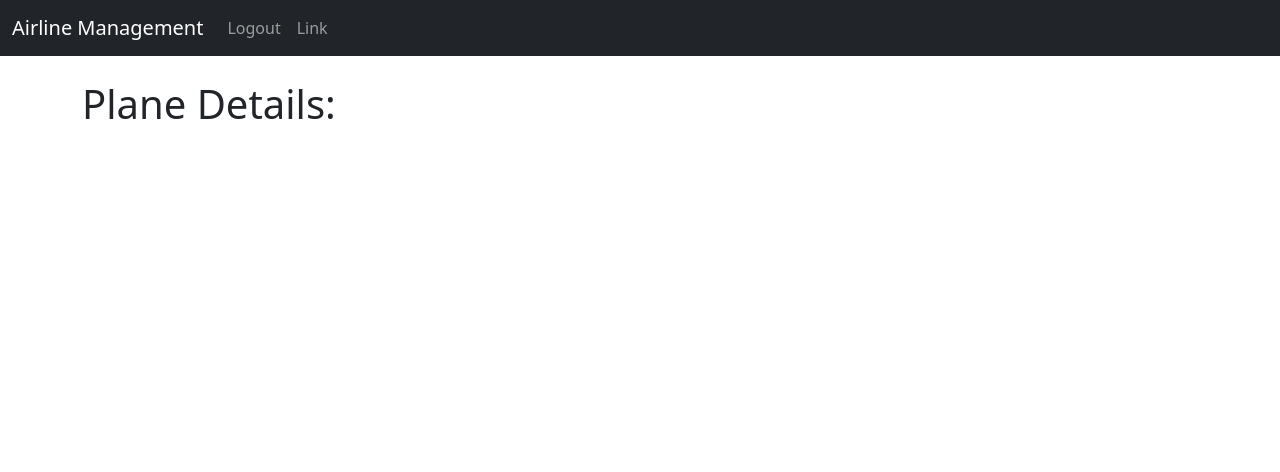
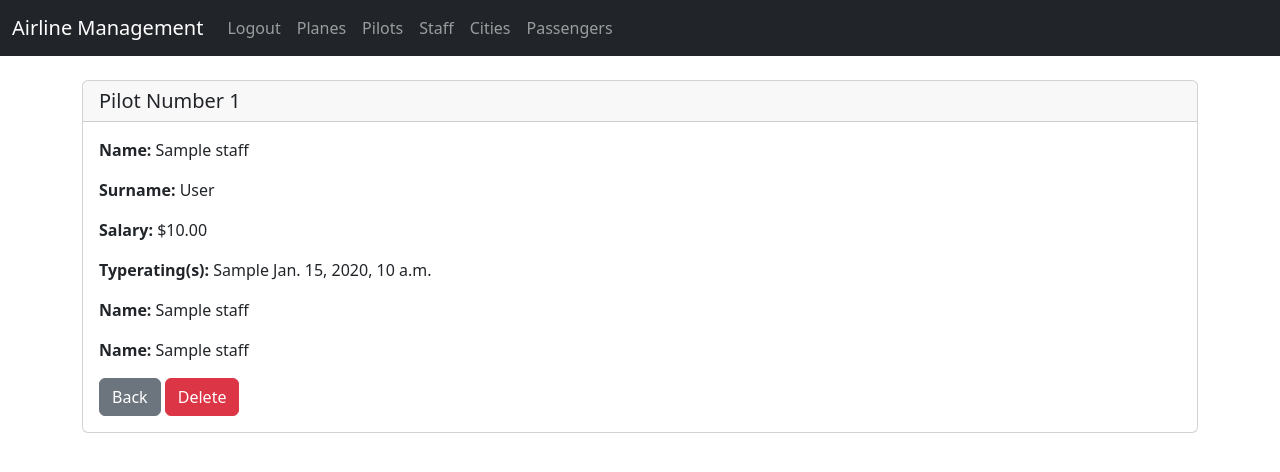
Before and after one commit to gonz-tyler/airline-management-dashboard, a Django app: page /pilots/1 in a window 1280 px wide. Shown: the top 472 px of the page. Run offline with Django 4.2, Linux system fonts and the light colour scheme; a user stored in the database is signed in; tables that the repository leaves empty hold one stand-in row (values such as "Sample post").

Commit message:
started creation of views for each table

```diff
--- a/website/templates/navbar.html
+++ b/website/templates/navbar.html
@@ -19,7 +19,19 @@
             </li>
             {% endif %}
             <li class="nav-item">
-                <a class="nav-link" href="#">Link</a>
+                <a class="nav-link" href="{% url 'view_planes' %}">Planes</a>
+            </li>
+            <li class="nav-item">
+                <a class="nav-link" href="{% url 'view_planes' %}">Pilots</a>
+            </li>
+            <li class="nav-item">
+                <a class="nav-link" href="{% url 'view_planes' %}">Staff</a>
+            </li>
+            <li class="nav-item">
+                <a class="nav-link" href="{% url 'view_planes' %}">Cities</a>
+            </li>
+            <li class="nav-item">
+              <a class="nav-link" href="{% url 'view_planes' %}">Passengers</a>
             </li>
         </ul>
       </div>
--- a/website/templates/pilot_details.html
+++ b/website/templates/pilot_details.html
@@ -1,9 +1,23 @@
 {%extends 'base.html' %}
 {%block content%}
 
-    <h1>Plane Details:</h1>
-    {{ plane.SERIALNUM }}
-    {{ plane.MANUFACTURER }}
-    {{ plane.MODEL }}
+<div class="card">
+    <h5 class="card-header">Pilot Number {{pilot.PILOTNUM}} </h5>
+    <div class="card-body">
+        <p class="list-group-item"><strong>Name: </strong>{{ pilot.EMPNUM.NAME }}</p>
+        <p class="list-group-item"><strong>Surname: </strong>{{ pilot.EMPNUM.SURNAME }}</p>
+        <p class="list-group-item"><strong>Salary: </strong>${{ pilot.EMPNUM.SALARY }}</p>
+        {% if typeratings %}
+          {% for typerating in typeratings %}
+          <p class="list-group-item"><strong>Typerating(s): </strong>{{ typerating.TYPERATING }}    {{ typerating.DATEEARNED }}</p>
+          {% endfor %}
+        {% endif %}
+        <p class="list-group-item"><strong>Name: </strong>{{ pilot.EMPNUM.NAME }}</p>
+        <p class="list-group-item"><strong>Name: </strong>{{ pilot.EMPNUM.NAME }}</p>
+
+        <a onclick="history.back()" class="btn btn-secondary">Back</a>
+        <a href="{% url 'delete_pilot' pilot.PILOTNUM %}" class="btn btn-danger">Delete</a>
+    </div>
+  </div>
 
 {%endblock%}
--- a/website/urls.py
+++ b/website/urls.py
@@ -6,16 +6,89 @@ urlpatterns = [
     #path('login/', views.login_user, name='login'),
     path('logout/', views.logout_user, name='logout'),
     path('register/', views.register_user, name='register'),
+
+    #-- planes --#
     path('planes/', views.view_planes, name='view_planes'),
     path('planes/<int:pk>', views.view_plane, name='view_plane'),
     path('delete_plane/<int:pk>', views.delete_plane, name='delete_plane'),
+    path('add_plane', views.add_plane, name='add_plane'),
+
+    #-- cities --#
+    path('cities/', views.view_cities, name='view_cities'),
+    path('cities/<str:pk>', views.view_city, name='view_city'),
+    path('delete_city/<str:pk>', views.delete_city, name='delete_city'),
+    path('add_city', views.add_city, name='add_city'),
+
+    #-- flight crews --#
+    path('crews/', views.view_crews, name='view_crews'),
+    path('crews/<int:pk>', views.view_crew, name='view_crew'),
+    path('delete_crew/<int:pk>', views.delete_crew, name='delete_crew'),
+    path('add_crew', views.add_crew, name='add_crew'),
+
+    #-- flights --#
     path('flights/', views.view_flights, name='view_flights'),
     path('flights/<int:pk>', views.view_flight, name='view_flight'),
     path('delete_flight/<int:pk>', views.delete_flight, name='delete_flight'),
+    path('add_flight', views.add_flight, name='add_flight'),
 
-    path('cities/', views.view_cities, name='view_cities'),
-    path('cities/<str:pk>', views.view_city, name='view_city'),
+    #-- passenger address --#
+    path('passenger_addresses/', views.view_passenger_addresses, name='view_passenger_addresses'),
+    path('passenger_addresses/<int:pk>', views.view_passenger_address, name='view_passenger_address'),
+    path('delete_passenger_address/<int:pk>', views.delete_passenger_address, name='delete_passenger_address'),
+    path('add_passenger_address', views.add_passenger_address, name='add_passenger_address'),
+
+    #-- passenger booking --#
     path('pilots/', views.view_pilots, name='view_pilots'),
     path('pilots/<int:pk>', views.view_pilot, name='view_pilot'),
+    path('delete_pilot/<int:pk>', views.delete_pilot, name='delete_pilot'),
+    path('add_pilot', views.add_pilot, name='add_pilot'),
+
+    #-- passenger phone --#
+    path('passenger_phones/', views.view_passenger_phones, name='view_passenger_phones'),
+    path('passenger_phones/<int:pk>', views.view_passenger_phone, name='view_passenger_phone'),
+    path('delete_passenger_phone/<int:pk>', views.delete_passenger_phone, name='delete_passenger_phone'),
+    path('add_passenger_phone', views.add_passenger_phone, name='add_passenger_phone'),
+
+    #-- passenger --#
+    path('passengers/', views.view_passengers, name='view_passengers'),
+    path('passenger/<int:pk>', views.view_pilot, name='view_passenger'),
+    path('delete_passenger/<int:pk>', views.delete_pilot, name='delete_passenger'),
+    path('add_passenger', views.add_passenger, name='add_passenger'),
+
+    #-- pilot typeratings --#
+    path('pilot_typeratings/', views.view_pilot_typeratings, name='view_pilot_typeratings'),
+    path('pilot_typeratings/<int:pk>', views.view_pilot_typerating, name='view_pilot_typerating'),
+    path('delete_pilot_typerating/<int:pk>', views.delete_pilot_typerating, name='delete_pilot_typerating'),
+    path('add_pilot_typerating', views.add_pilot_typerating, name='add_pilot_typerating'),
+
+    #-- pilots --#
+    path('pilots/', views.view_pilots, name='view_pilots'),
+    path('pilots/<int:pk>', views.view_pilot, name='view_pilot'),
+    path('delete_pilot/<int:pk>', views.delete_pilot, name='delete_pilot'),
+    path('add_pilot', views.add_pilot, name='add_pilot'),
+
+    #-- staff addresses --#
+    path('staff_addresses/', views.view_staff_addresses, name='view_staff_addresses'),
+    path('staff_addresses/<int:pk>', views.view_staff_address, name='view_staff_address'),
+    path('delete_staff_address/<int:pk>', views.delete_staff_address, name='delete_staff_address'),
+    path('add_staff_address', views.add_staff_address, name='add_staff_address'),
+
+    #-- staff phones --#
+    path('staff_phones/', views.view_staff_phones, name='view_staff_phones'),
+    path('staff_phones/<int:pk>', views.view_staff_phone, name='view_staff_phone'),
+    path('delete_staff_phone/<int:pk>', views.delete_staff_phone, name='delete_staff_phone'),
+    path('add_staff_phone', views.add_staff_phone, name='add_staff_phone'),
+
+    #-- staff --#
+    path('staff/', views.view_staff, name='view_staff'),
+    path('staff/<int:pk>', views.view_staff_member, name='view_staff_members'),
+    path('delete_staff/<int:pk>', views.delete_staff_member, name='delete_staff'),
+    path('add_staff', views.add_staff_member, name='add_staff'),
+
+    #-- stretch --#
+    path('stretches/', views.view_stretches, name='view_stretches'),
+    path('stretches/<int:pk>', views.view_stretch, name='view_stretch'),
+    path('delete_stretch/<int:pk>', views.delete_stretch, name='delete_stretch'),
+    path('add_stretch', views.add_stretch, name='add_stretch'),
 
 ]
--- a/website/views.py
+++ b/website/views.py
@@ -4,6 +4,7 @@ from django.contrib import messages
 from .forms import SignUpForm
 from .models import *
 
+#-- Render Home Page --#
 def home(request):
     flights = Flight.objects.all()
     cities = City.objects.all()
@@ -23,12 +24,13 @@ def home(request):
     else:
         return render(request, 'home.html', {'flights': flights})
 
+#-- Logout User --#
 def logout_user(request):
     logout(request)
     messages.success(request, "You have been logged out...")
     return redirect('home')
 
-
+#-- Register User --#
 def register_user(request):
     if request.method == 'POST':
         form = SignUpForm(request.POST)
@@ -46,6 +48,79 @@ def register_user(request):
         return render(request, 'register.html', {'form':form})
     return render(request, 'register.html', {'form':form})
 
+#-- Planes --#
+def view_planes(request):
+    if request.user.is_authenticated:
+        planes = Airplane.objects.all()
+        return render(request, 'planes.html', {'planes': planes})
+
+def view_plane(request, pk):
+    if request.user.is_authenticated:
+        #look up plane
+        plane = Airplane.objects.get(SERIALNUM=pk)
+        return render(request, 'plane_details.html', {'plane':plane})
+    else:
+        messages.success(request, 'You must be logged in to view this page.')
+        return redirect('home')
+
+def delete_plane(request, pk):
+    if request.user.is_authenticated:
+        delete_it = Airplane.objects.get(SERIALNUM=pk)
+        plane_number = delete_it.SERIALNUM
+        delete_it.delete()
+        messages.success(request, f"Plane {plane_number} Deleted Successfully")
+        flight_number = None
+        return redirect('home')
+    else:
+        messages.success(request, "You must be logged in to perform this action.")
+        return redirect('home')
+
+def add_plane(request):
+    pass
+
+#-- Cities --#
+def view_cities(request):
+    if request.user.is_authenticated:
+        cities = City.objects.all()
+        return render(request, 'cities.html', {'cities': cities})
+
+def view_city(request, pk):
+    if request.user.is_authenticated:
+        #look up city
+        city = City.objects.get(CITYCODE=pk)
+        return render(request, 'city_details.html', {'city':city})
+    else:
+        messages.success(request, 'You must be logged in to view this page.')
+        return redirect('home')
+
+def delete_city(request, pk):
+    pass
+
+def add_city(request):
+    pass
+
+#-- Flight Crews --#
+def view_crews(request):
+    if request.user.is_authenticated:
+        crews = FlightCrew.objects.all()
+        return render(request, 'crews.html', {'crews': crews})
+
+def view_crew(request, pk):
+    if request.user.is_authenticated:
+        #look up city
+        crew = FlightCrew.objects.get(EMPNUM=pk)
+        return render(request, 'crew_details.html', {'crew':crew})
+    else:
+        messages.success(request, 'You must be logged in to view this page.')
+        return redirect('home')
+
+def delete_crew(request, pk):
+    pass
+
+def add_crew(request):
+    pass
+
+#-- Flights --#
 def view_flights(request):
     if request.user.is_authenticated:
         flights = Flight.objects.all()
@@ -72,12 +147,16 @@ def delete_flight(request, pk):
         messages.success(request, "You must be logged in to perform this action.")
         return redirect('home')
 
-def view_cities(request):
+def add_flight(request):
+    return render(request, 'add_flight.html')
+
+#-- Passenger Addresses --#
+def view_passenger_addresses(request):
     if request.user.is_authenticated:
-        cities = City.objects.all()
-        return render(request, 'cities.html', {'cities': cities})
+        passenger_addresses = PassengerAddress.objects.all()
+        return render(request, 'passenger_addresses.html', {'passenger_addresses': passenger_addresses})
 
-def view_city(request, pk):
+def view_passenger_address(request, pk):
     if request.user.is_authenticated:
         #look up city
         city = City.objects.get(CITYCODE=pk)
@@ -86,6 +165,97 @@ def view_city(request, pk):
         messages.success(request, 'You must be logged in to view this page.')
         return redirect('home')
 
+def delete_passenger_address(request, pk):
+    pass
+
+def add_passenger_address(request):
+    pass
+
+#-- Passenger Bookings --#
+def view_passenger_bookings(request):
+    if request.user.is_authenticated:
+        cities = City.objects.all()
+        return render(request, 'cities.html', {'cities': cities})
+
+def view_passenger_booking(request, pk):
+    if request.user.is_authenticated:
+        #look up city
+        city = City.objects.get(CITYCODE=pk)
+        return render(request, 'city_details.html', {'city':city})
+    else:
+        messages.success(request, 'You must be logged in to view this page.')
+        return redirect('home')
+
+def delete_passenger_booking(request, pk):
+    pass
+
+def add_passenger_booking(request):
+    pass
+
+#-- Passenger Phones --#
+def view_passenger_phones(request):
+    if request.user.is_authenticated:
+        cities = City.objects.all()
+        return render(request, 'cities.html', {'cities': cities})
+
+def view_passenger_phone(request, pk):
+    if request.user.is_authenticated:
+        #look up city
+        city = City.objects.get(CITYCODE=pk)
+        return render(request, 'city_details.html', {'city':city})
+    else:
+        messages.success(request, 'You must be logged in to view this page.')
+        return redirect('home')
+
+def delete_passenger_phone(request, pk):
+    pass
+
+def add_passenger_phone(request):
+    pass
+
+#-- Passengers --#
+def view_passengers(request):
+    if request.user.is_authenticated:
+        cities = City.objects.all()
+        return render(request, 'cities.html', {'cities': cities})
+
+def view_passenger(request, pk):
+    if request.user.is_authenticated:
+        #look up city
+        city = City.objects.get(CITYCODE=pk)
+        return render(request, 'city_details.html', {'city':city})
+    else:
+        messages.success(request, 'You must be logged in to view this page.')
+        return redirect('home')
+
+def delete_passenger(request, pk):
+    pass
+
+def add_passenger(request):
+    pass
+
+#-- Pilot Typeratings --#
+def view_pilot_typeratings(request):
+    if request.user.is_authenticated:
+        cities = City.objects.all()
+        return render(request, 'cities.html', {'cities': cities})
+
+def view_pilot_typerating(request, pk):
+    if request.user.is_authenticated:
+        #look up city
+        city = City.objects.get(CITYCODE=pk)
+        return render(request, 'city_details.html', {'city':city})
+    else:
+        messages.success(request, 'You must be logged in to view this page.')
+        return redirect('home')
+
+def delete_pilot_typerating(request, pk):
+    pass
+
+def add_pilot_typerating(request):
+    pass
+
+#-- Pilots --#
 def view_pilots(request):
     if request.user.is_authenticated:
         pilots = Pilot.objects.all()
@@ -93,35 +263,101 @@ def view_pilots(request):
 
 def view_pilot(request, pk):
     if request.user.is_authenticated:
-        #look up plane
+        # Look up pilot
         pilot = Pilot.objects.get(PILOTNUM=pk)
-        return render(request, 'pilot_details.html', {'pilot':pilot})
+        # Get all type ratings for the pilot
+        typeratings = PilotTypeRating.objects.filter(PILOTNUM=pilot)
+        return render(request, 'pilot_details.html', {'pilot': pilot, 'typeratings': typeratings})
     else:
         messages.success(request, 'You must be logged in to view this page.')
         return redirect('home')
 
-def view_planes(request):
+def delete_pilot(request, pk):
+    pass
+
+def add_pilot(request):
+    pass
+
+#-- Staff Addresses --#
+def view_staff_addresses(request):
     if request.user.is_authenticated:
-        planes = Airplane.objects.all()
-        return render(request, 'planes.html', {'planes': planes})
+        cities = City.objects.all()
+        return render(request, 'cities.html', {'cities': cities})
 
-def view_plane(request, pk):
+def view_staff_address(request, pk):
     if request.user.is_authenticated:
-        #look up plane
-        plane = Airplane.objects.get(SERIALNUM=pk)
-        return render(request, 'plane_details.html', {'plane':plane})
+        #look up city
+        city = City.objects.get(CITYCODE=pk)
+        return render(request, 'city_details.html', {'city':city})
     else:
         messages.success(request, 'You must be logged in to view this page.')
         return redirect('home')
 
-def delete_plane(request, pk):
+def delete_staff_address(request, pk):
+    pass
+
+def add_staff_address(request):
+    pass
+
+#-- Staff Phones --#
+def view_staff_phones(request):
     if request.user.is_authenticated:
-        delete_it = Airplane.objects.get(SERIALNUM=pk)
-        plane_number = delete_it.SERIALNUM
-        delete_it.delete()
-        messages.success(request, f"Plane {plane_number} Deleted Successfully")
-        flight_number = None
+        cities = City.objects.all()
+        return render(request, 'cities.html', {'cities': cities})
+
+def view_staff_phone(request, pk):
+    if request.user.is_authenticated:
+        #look up city
+        city = City.objects.get(CITYCODE=pk)
+        return render(request, 'city_details.html', {'city':city})
+    else:
+        messages.success(request, 'You must be logged in to view this page.')
         return redirect('home')
+
+def delete_staff_phone(request, pk):
+    pass
+
+def add_staff_phone(request):
+    pass
+
+#-- Staff --#
+def view_staff(request):
+    if request.user.is_authenticated:
+        cities = City.objects.all()
+        return render(request, 'cities.html', {'cities': cities})
+
+def view_staff_member(request, pk):
+    if request.user.is_authenticated:
+        #look up city
+        city = City.objects.get(CITYCODE=pk)
+        return render(request, 'city_details.html', {'city':city})
     else:
-        messages.success(request, "You must be logged in to perform this action.")
+        messages.success(request, 'You must be logged in to view this page.')
         return redirect('home')
+
+def delete_staff_member(request, pk):
+    pass
+
+def add_staff_member(request):
+    pass
+
+#-- Stretch --#
+def view_stretches(request):
+    if request.user.is_authenticated:
+        cities = City.objects.all()
+        return render(request, 'cities.html', {'cities': cities})
+
+def view_stretch(request, pk):
+    if request.user.is_authenticated:
+        #look up city
+        city = City.objects.get(CITYCODE=pk)
+        return render(request, 'city_details.html', {'city':city})
+    else:
+        messages.success(request, 'You must be logged in to view this page.')
+        return redirect('home')
+
+def delete_stretch(request, pk):
+    pass
+
+def add_stretch(request):
+    pass
```
Also changed, not shown: website/templates/add_flight.html (added, +7 -0 lines).
